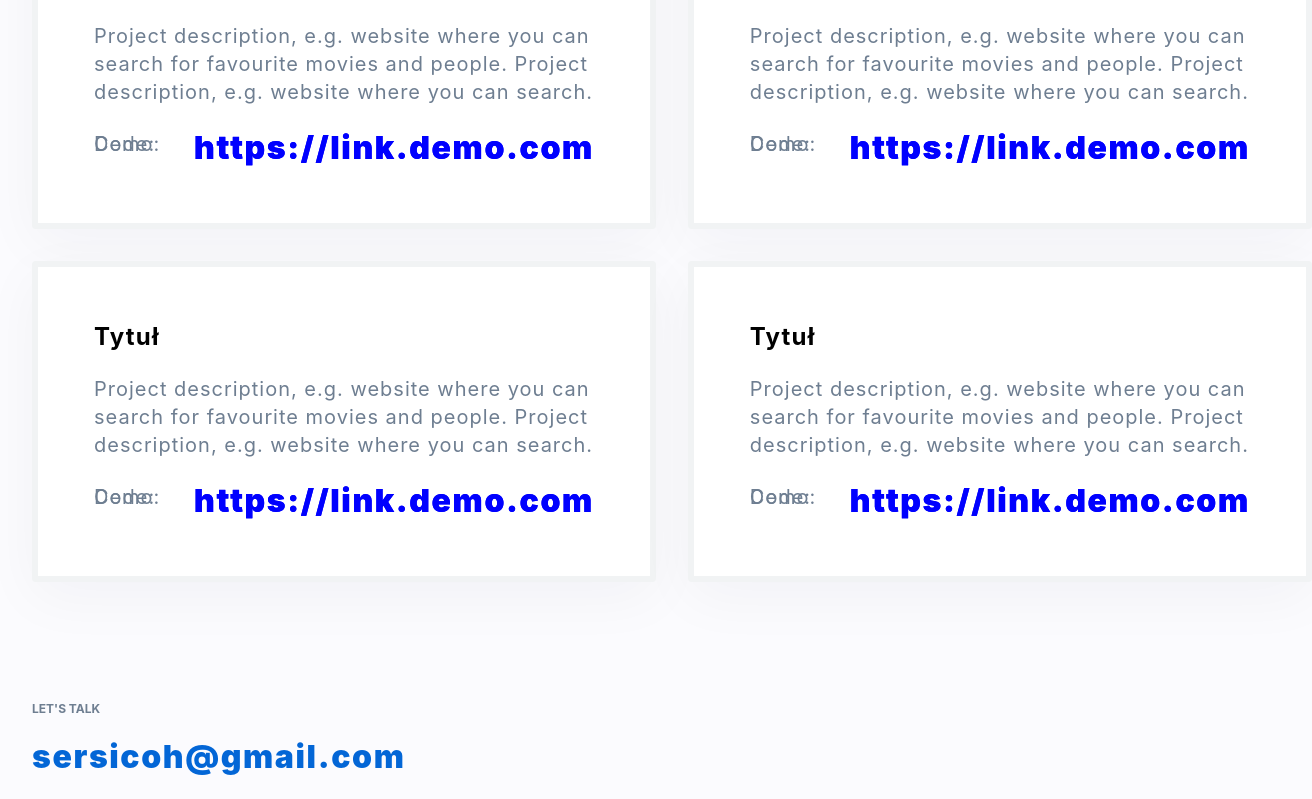
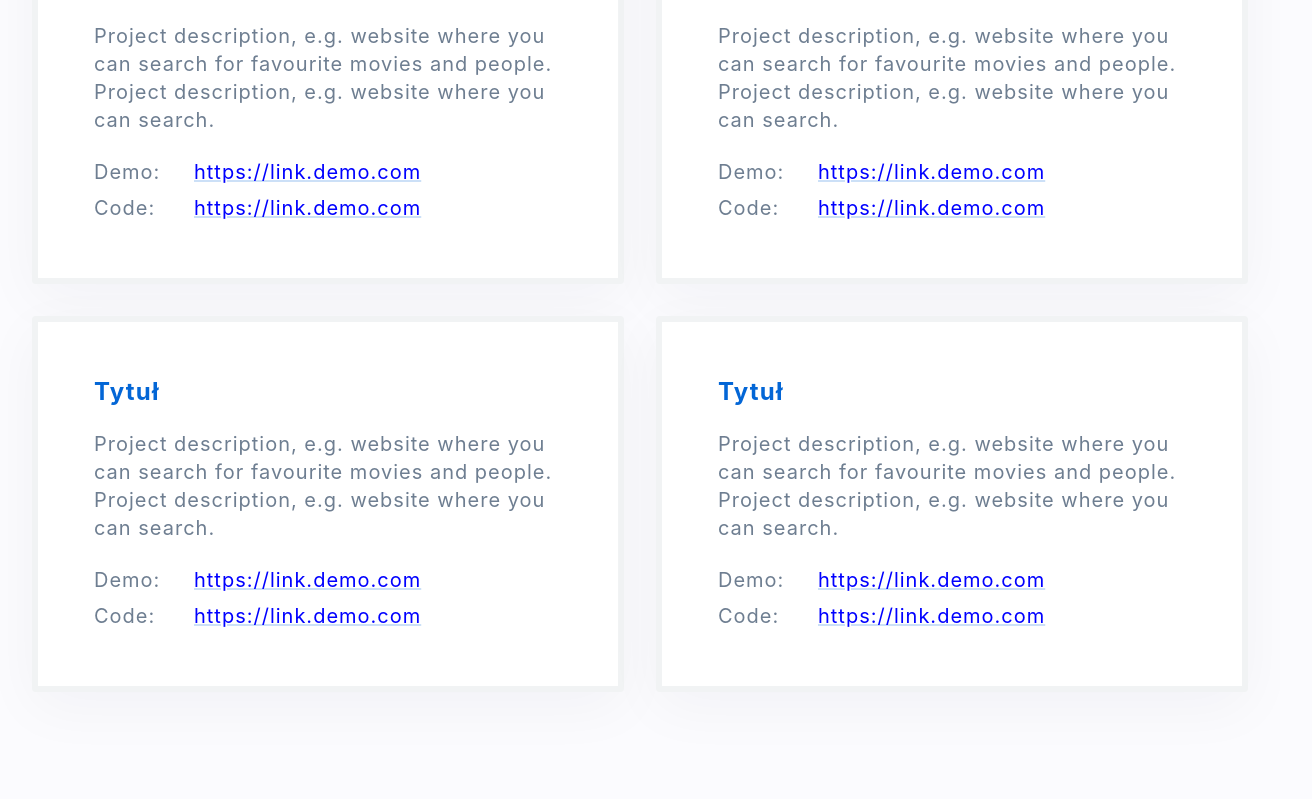
Before and after one commit to sersicoh/personal-home-page, a React (Create React App) app: page / in a window 1280 px wide. Shown: the part 2001-2800 px from the top of the page, 1312 px wide, since content can reach past the window. Built offline with nearby package versions, Linux system fonts and the light colour scheme.

Commit message:
finish styles

```diff
--- a/src/common/ProjectTile/ProjectTile.js
+++ b/src/common/ProjectTile/ProjectTile.js
@@ -1,9 +1,11 @@
+import { theme } from "../../theme";
 import { Container } from "../Container/Container";
 import {
+  ColumnContainer,
   Description,
   Link,
-  LinksContainer,
   Preffix,
+  RowContainer,
   Title,
 } from "./projectTile.styles";
 
@@ -18,14 +20,22 @@ export const ProjectTile = (props) => {
 
   return (
     <Container {...props}>
-      <Title tag={"h3"} content={contnetto.title} />
+      <Title
+        tag={"h3"}
+        content={contnetto.title}
+        color={theme.colors.mainBlue}
+      />
       <Description tag={"p-lead"} content={contnetto.description} />
-      <LinksContainer>
-        <Preffix tag={"p-lead"} content={"Demo:"} />
-        <Link tag={"a"} content={contnetto.demo} />
-        <Preffix tag={"p-lead"} content={"Code:"} />
-        <Link tag={"a"} content={contnetto.code} />
-      </LinksContainer>
+      <RowContainer>
+        <ColumnContainer>
+          <Preffix tag={"p-lead"} content={"Demo:"} />
+          <Link tag={"a"} content={contnetto.demo} />
+        </ColumnContainer>
+        <ColumnContainer>
+          <Preffix tag={"p-lead"} content={"Code:"} />
+          <Link tag={"a"} content={contnetto.code} />
+        </ColumnContainer>
+      </RowContainer>
     </Container>
   );
 };
--- a/src/common/ProjectTile/projectTile.styles.js
+++ b/src/common/ProjectTile/projectTile.styles.js
@@ -11,11 +11,18 @@ export const Description = styled(Typography)`
 export const Links = styled.div`
   display: flex;
   gap: 8px;
+  font-size: 10px;
 `;
 
-export const LinksContainer = styled.div`
+export const RowContainer = styled.div`
+  display: grid;
+  grid-row-gap: 8px;
+`;
+
+export const ColumnContainer = styled.div`
   display: grid;
   grid-template-columns: 100px 1fr;
+  justify-content: center;
   grid-template-areas:
     "preffix link"
     "preffix link";
--- a/src/common/Typography/Typography.js
+++ b/src/common/Typography/Typography.js
@@ -3,7 +3,8 @@ import {
   TypographyHeaderH1,
   TypographyHeaderH2,
   TypographyHeaderH3,
-  TypographyMail,
+  TypographyLink,
+  TypographyMailLink,
   TypographyParagraphLead,
   TypographyParagraphMid,
 } from "./typography.styles";
@@ -48,19 +49,19 @@ export const Typography = ({ tag, content, href, color, ...props }) => {
       );
     case "mail":
       return (
-        <TypographyMail
+        <TypographyMailLink
           backgroundColor={color}
           href={`mailto: ${content}`}
           {...props}
         >
           {content}
-        </TypographyMail>
+        </TypographyMailLink>
       );
     case "a":
       return (
-        <TypographyMail backgroundColor={color} href={`${href}`} {...props}>
+        <TypographyLink backgroundColor={color} href={`${href}`} {...props}>
           {content}
-        </TypographyMail>
+        </TypographyLink>
       );
 
     default:
--- a/src/common/Typography/typography.styles.js
+++ b/src/common/Typography/typography.styles.js
@@ -46,12 +46,24 @@ export const TypographyCrumb = styled.p`
   text-transform: uppercase;
   color: ${(props) => props.backgroundColor || theme.colors.crumb};
 `;
-export const TypographyMail = styled.a`
+export const TypographyMailLink = styled.a`
   font-weight: 900;
   font-size: 32px;
   margin: 0;
   letter-spacing: 0.05em;
   text-decoration: none;
+  color: ${(props) => props.backgroundColor || theme.colors.black};
+  &:hover {
+    color: ${theme.colors.mainBlue};
+  }
+`;
+export const TypographyLink = styled.a`
+  font-weight: 400;
+  font-size: 20px;
+  margin: 0;
+  line-height: 28px;
+  letter-spacing: 0.05em;
+  text-decoration-color: ${theme.colors.projectTileOnHover};
   color: ${(props) => props.backgroundColor || theme.colors.mainBlue};
   &:hover {
     color: ${theme.colors.buttonSelected};
--- a/src/features/Footer/Footer.js
+++ b/src/features/Footer/Footer.js
@@ -10,7 +10,6 @@ import {
 } from "./footer.styles";
 
 export const Footer = () => {
-  //TODO dorobić ikony i wrzucić do wrappera
   return (
     <Container>
       <FooterCrumb tag={"crumb"} content={"let's talk"} />
--- a/src/features/PortfolioSection/PortfolioSection.js
+++ b/src/features/PortfolioSection/PortfolioSection.js
@@ -10,7 +10,6 @@ import {
 } from "./portfolioSection.styles";
 
 export const PortfolioSection = (props) => {
-  //TODO zrobić kontenery dla stron
   return (
     <Container>
       <PortfolioSectionContainer>
```
